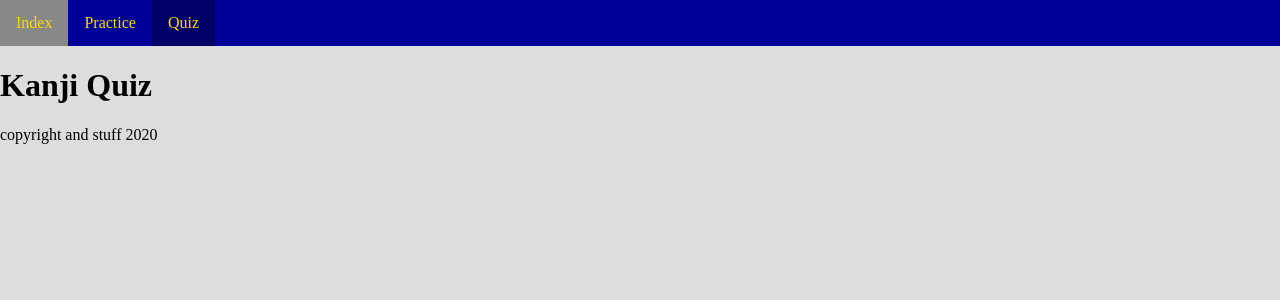
After one commit to LeoKnox/kanji_app, a Flask app: page /quiz in a window 1280 px wide. The commit adds this page. Shown: the top 300 px of the page. Run offline with Flask 2, Linux system fonts and the light colour scheme.

Commit message:
Add files via upload

```diff
--- a/application/routes.py
+++ b/application/routes.py
@@ -22,3 +22,7 @@ def practice():
     jkanji = json.dumps(mykanji)
     introkanji = mykanji[0]
     return render_template("practice.html", nav_practice="active", mykanji=jkanji, introkanji=introkanji)
+
+@app.route("/quiz")
+def quiz():
+    return render_template("quiz.html", nav_quiz="active")
--- a/application/templates/includes/nav.html
+++ b/application/templates/includes/nav.html
@@ -3,6 +3,7 @@
         <ul class="nav_ul">
             <li class="nav_li"><a class="{{ nav_index }}" href="{{ url_for('index') }}">Index</a></li>
             <li class="nav_li"><a class="{{ nav_practice }}" href="{{ url_for('practice') }}">Practice</a></li>
+            <li class="nav_li"><a class="{{ nav_quiz }}" href="{{ url_for('quiz') }}">Quiz</a></li>
         </ul>
     </nav>
 </header>
--- /dev/null
+++ b/application/templates/quiz.html
@@ -0,0 +1,5 @@
+{% extends "layout.html" %}
+
+{% block content %}
+    <h1>Kanji Quiz</h1>
+{% endblock %}
```
